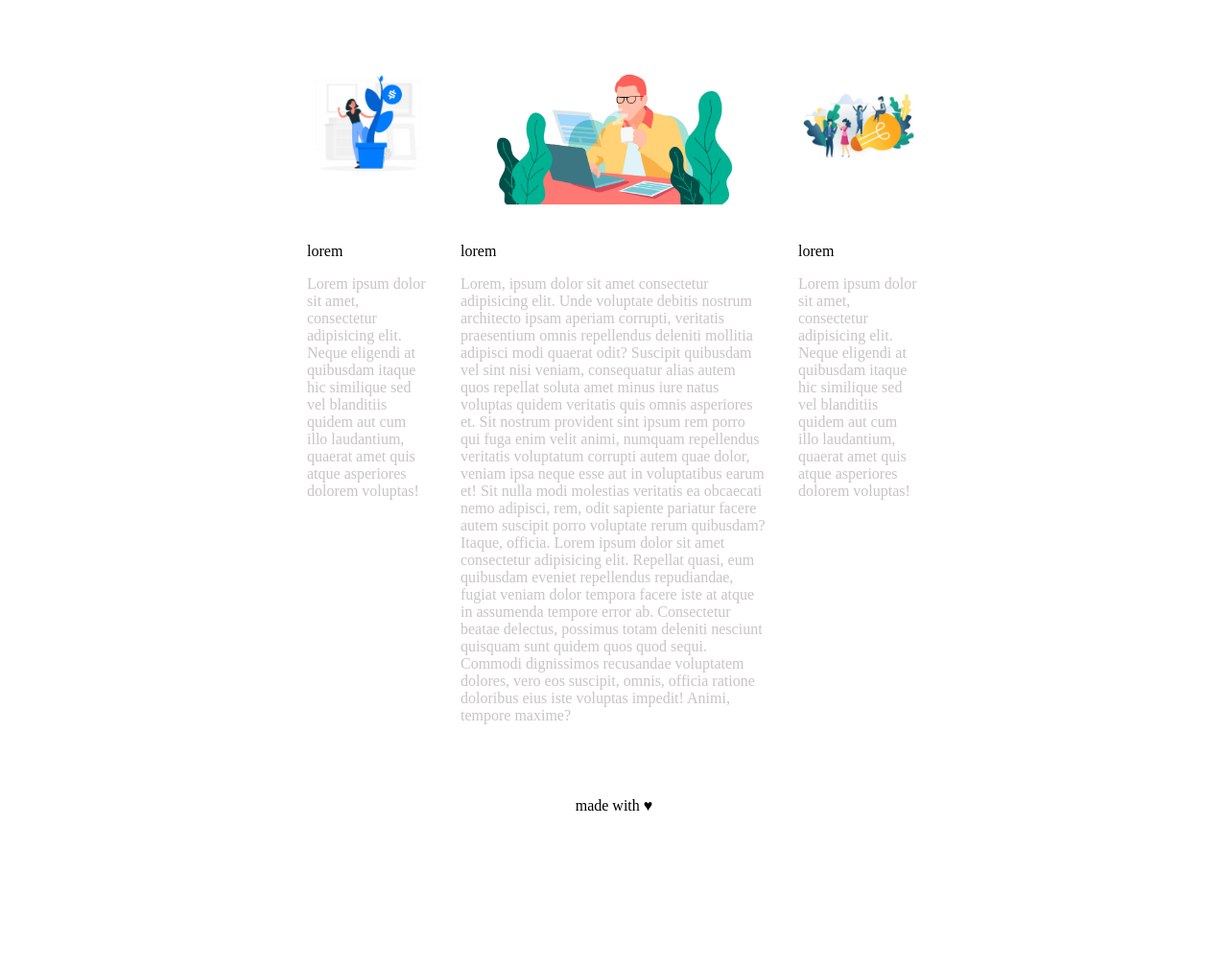
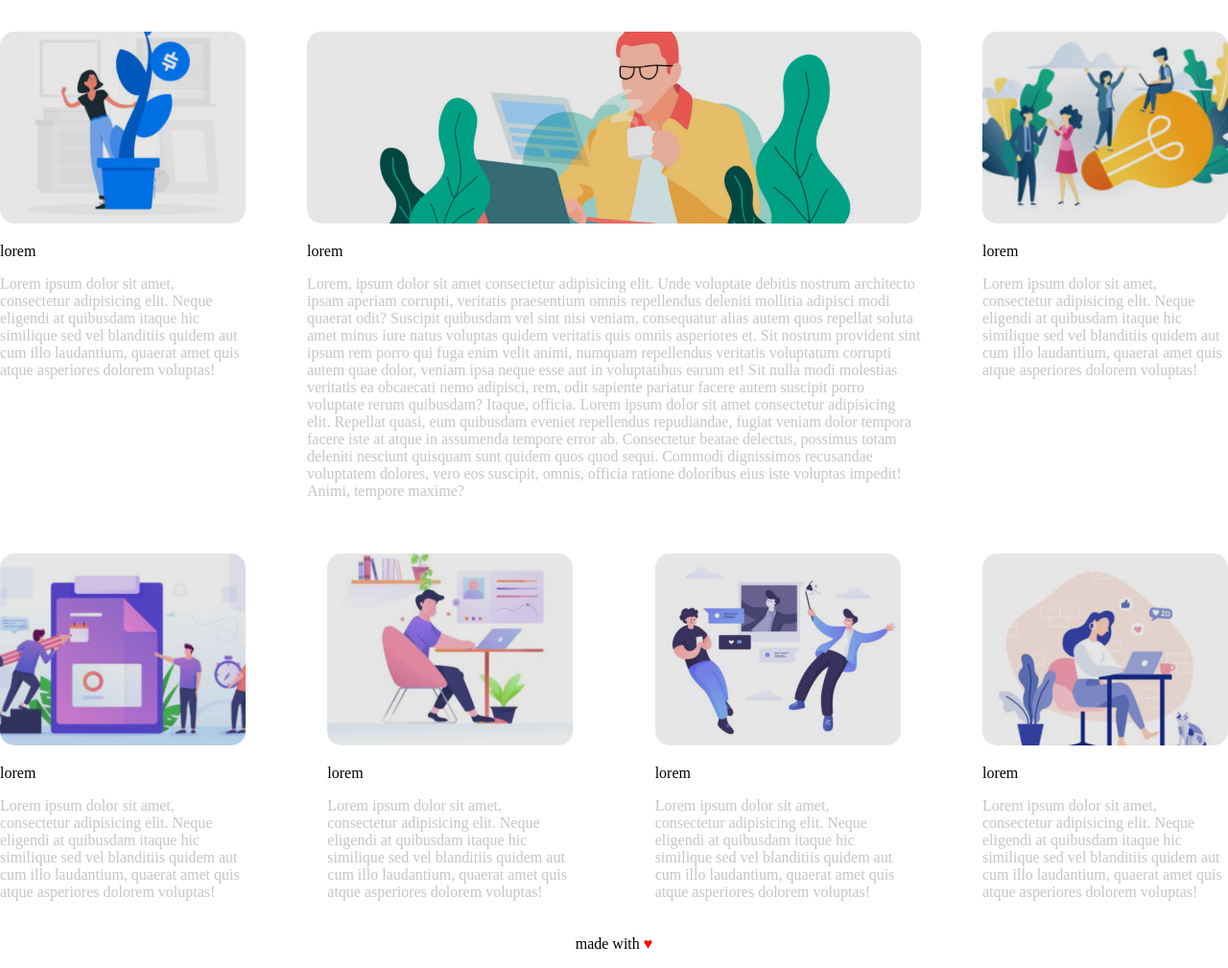
Before and after one commit to Belloni-Marco-Camillo/htmlcss-wp, a plain HTML site: page index.html in a window 1280 px wide. Shown: the part 733-1742 px from the top of the page at 96% size. Before the commit the page ends 1598 px from the top, so only its background shows below. Drawn offline with Linux system fonts and the light colour scheme.

Commit message:
end-commit

```diff
--- a/css/style.css
+++ b/css/style.css
@@ -1,5 +1,5 @@
 body{
-    width: 50%;
+    width: 1280px;
     margin: 0 auto;
     padding: 0;
     box-sizing: border-box;
@@ -93,7 +93,6 @@ header>img{
 .header-items>span{
     text-transform: uppercase;
     padding-right: 10px;
-    color: rgb(201, 196, 196);
 }
 
 .header-items{
@@ -120,6 +119,7 @@ header>img{
 
 
 .banner-one>img{
+    filter: brightness(0.9);
     display: block;
     width: 100%;
     object-fit: cover;
@@ -131,7 +131,7 @@ header>img{
 .subtitle{
     line-height: 0.4;
 }
-.grid{
+.grid-row1{
     margin: 40px auto;
     float: left;
 }
@@ -141,7 +141,8 @@ header>img{
 }
 
 .coloum-sx>img{
-    object-fit: scale-down;
+    filter: brightness(0.9);
+    object-fit: cover;
     width: 100%;
     height: 200px;
     border-radius: 15px;
@@ -155,8 +156,9 @@ header>img{
 }
 
 .coloum-middle>img{
+    filter: brightness(0.9);
     width: 100%;
-    object-fit: scale-down;
+    object-fit: cover;
     height: 200px;
     border-radius: 15px;
 }
@@ -166,11 +168,31 @@ header>img{
 }
 
 .coloum-dx>img{
+    filter: brightness(0.9);
     width: 100%;
     height: 200px;
-    object-fit: scale-down;
+    object-fit: cover;
+    border-radius: 15px;
 }
 
 .footer-designer>p{
     text-align: center;
 }
+
+.coloum-row2{
+    width: 20%;
+    float: left;
+    margin-right: 6.666%;
+}
+
+.coloum-row2>img{
+    filter: brightness(0.9);
+    object-fit: cover;
+    width: 100%;
+    height: 200px;
+    border-radius: 15px;
+}
+
+.heart{
+    color: red;
+}
--- a/index.html
+++ b/index.html
@@ -11,7 +11,7 @@
 
     <header class="site_header">
         <img src="./img/logo.png" alt="">
-        <div class="header-items">
+        <div class="header-items grey">
             <span>features</span>
             <span>editorials</span>
             <span>environment</span>
@@ -33,7 +33,7 @@
             <span class="grey">Fertenum urna a libero tempus</span>
         </div>
 
-        <div class="grid">
+        <div class="grid-row1">
             <div class="coloum-sx">
                 <img src="./img/img-1.jpg" alt="">
                 <p>lorem</p>
@@ -51,6 +51,29 @@
             </div>
         </div>
 
+        <div class="grid-row2">
+            <div class="coloum-row2">
+                <img src="./img/img-2.jpg" alt="">
+                <p>lorem</p>
+                <p class="grey">Lorem ipsum dolor sit amet, consectetur adipisicing elit. Neque eligendi at quibusdam itaque hic similique sed vel blanditiis quidem aut cum illo laudantium, quaerat amet quis atque asperiores dolorem voluptas!</p>
+            </div>
+            <div class="coloum-row2">
+                <img src="./img/img-4.jpg" alt="">
+                <p>lorem</p>
+                <p class="grey">Lorem ipsum dolor sit amet, consectetur adipisicing elit. Neque eligendi at quibusdam itaque hic similique sed vel blanditiis quidem aut cum illo laudantium, quaerat amet quis atque asperiores dolorem voluptas!</p>
+            </div>
+            <div class="coloum-row2">
+                <img src="./img/img-5.jpg" alt="">
+                <p>lorem</p>
+                <p class="grey"> Lorem ipsum dolor sit amet, consectetur adipisicing elit. Neque eligendi at quibusdam itaque hic similique sed vel blanditiis quidem aut cum illo laudantium, quaerat amet quis atque asperiores dolorem voluptas!</p>
+            </div>
+            <div style="margin-right: 0;" class="coloum-row2">
+                <img src="./img/img-6.jpg" alt="">
+                <p>lorem</p>
+                <p class="grey"> Lorem ipsum dolor sit amet, consectetur adipisicing elit. Neque eligendi at quibusdam itaque hic similique sed vel blanditiis quidem aut cum illo laudantium, quaerat amet quis atque asperiores dolorem voluptas!</p>
+            </div>
+        </div>
+
 
     </main>
 
```
